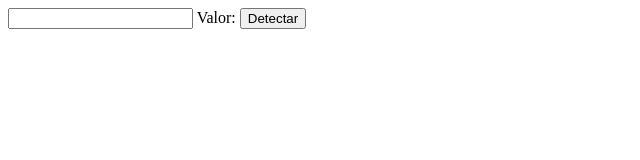
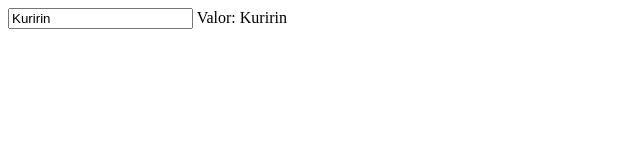
Before and after one commit to thiago-desenv/fundamentos-angular-v17, an Angular app: page / in a window 1280 px wide. Shown: the top 160 px of the page, without its empty margins (0-640 px from the left). Built offline with nearby package versions, Linux system fonts and the light colour scheme.

Commit message:
Aplicado outra forma de deteção de alteração através do [(ngModel)]

```diff
--- a/src/app/app.component.html
+++ b/src/app/app.component.html
@@ -1,5 +1,5 @@
-<input type="text" #meuInput />
+<input type="text" #meuInput  [(ngModel)]="teste"/>
 
-Valor: {{ meuInput.value }}
+Valor: {{ teste }}
 
-<button (click)="changeDetection()">Detectar</button>
+<!-- <button (click)="changeDetection()">Detectar</button> -->
--- a/src/app/app.component.ts
+++ b/src/app/app.component.ts
@@ -6,9 +6,11 @@ import { ChangeDetectorRef, Component } from '@angular/core';
   styleUrls: ['./app.component.scss']
 })
 export class AppComponent {
-  constructor(private _cdRef: ChangeDetectorRef) {}
+  // constructor(private _cdRef: ChangeDetectorRef) {}
 
-  changeDetection() {
-    this._cdRef.detectChanges();
-  }
+  // changeDetection() {
+  //   this._cdRef.detectChanges();
+  // }
+
+  teste = 'Kuririn';
 }
```
